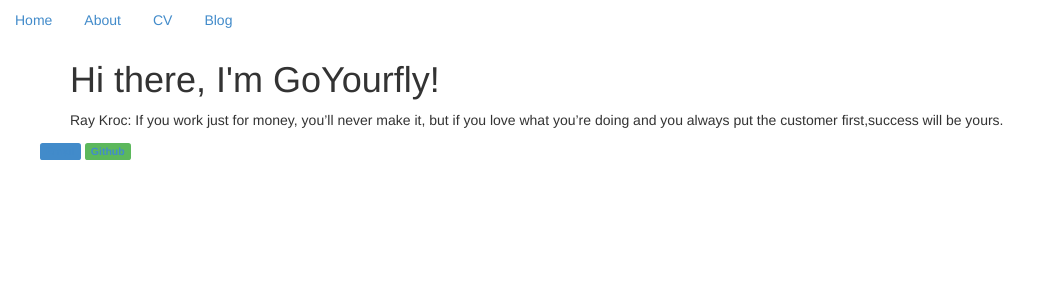
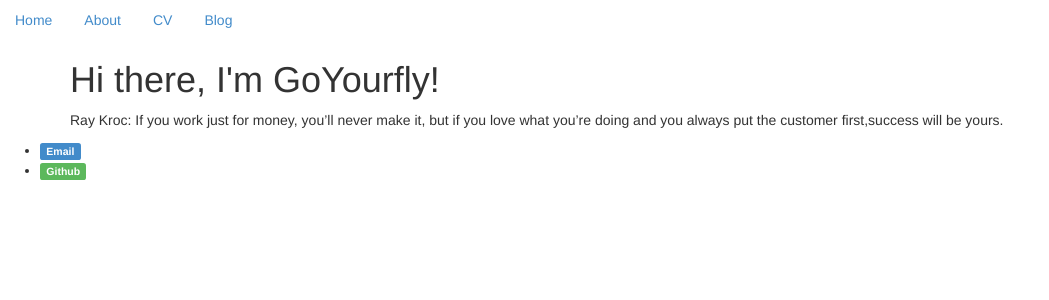
Before and after one commit to goyourfly/goyourfly.github.io, a Jekyll site: the page built from index.html, in a window 1280 px wide. Shown: the top 300 px of the page, without its empty margins (0-1049 px from the left). Built offline with Jekyll 4.4.1, drawn with Linux system fonts in a browser that asks for light colours.

Commit message:
Update default.html

```diff
--- a/_layouts/default.html
+++ b/_layouts/default.html
@@ -24,10 +24,10 @@
 
 			</div><!-- /.container -->
 			<footer>
-	    			<ul>
-	        		<li class="label label-primary"><a href="mailto:goyourfly@gmail.com">Email</a></li>
-	        		<li class="label label-success"><a href="https://github.com/goyourfly">Github</a></li>
-				</ul>
+	    		<ul>
+	        		<li><a class="label label-primary" href="mailto:goyourfly@gmail.com">Email</a></li>
+	        		<li><a class="label label-success" href="https://github.com/goyourfly">Github</a></li>
+			</ul>
 			</footer>
 		</body>
 	</html>
```
